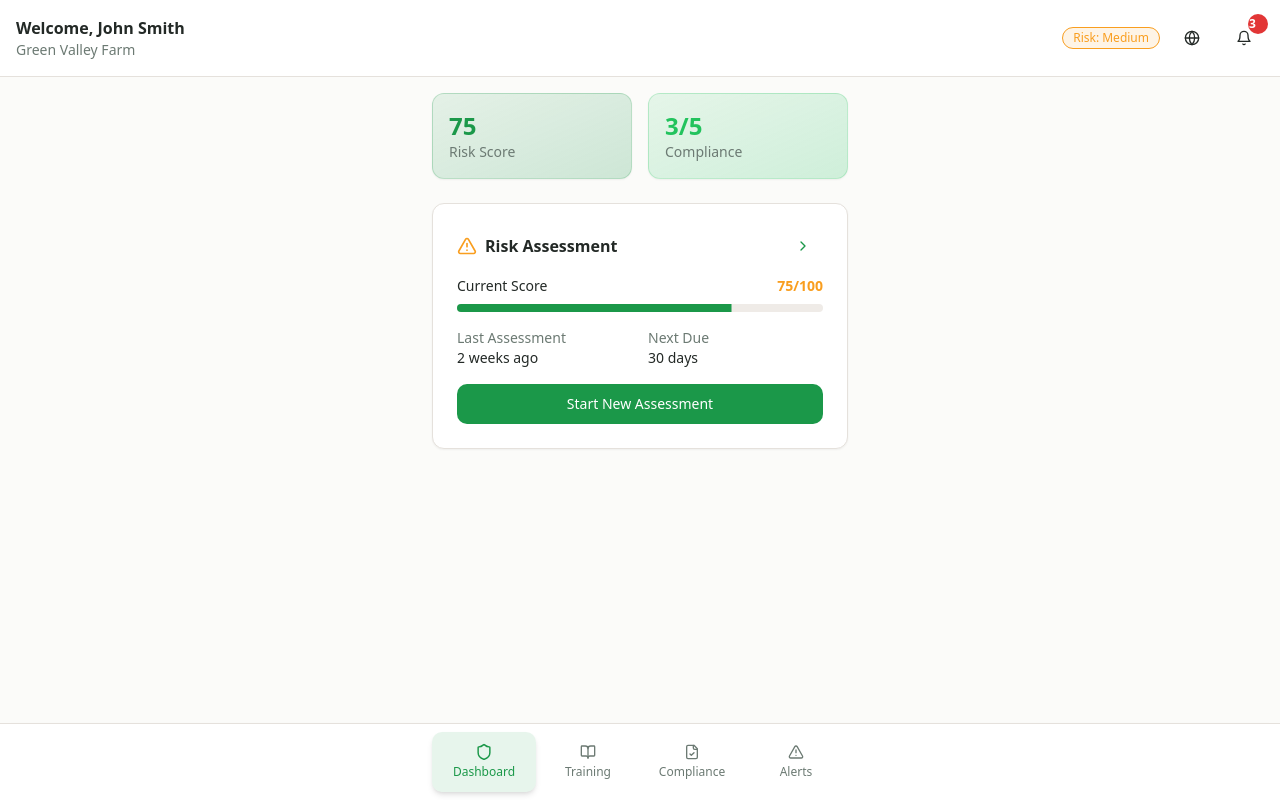
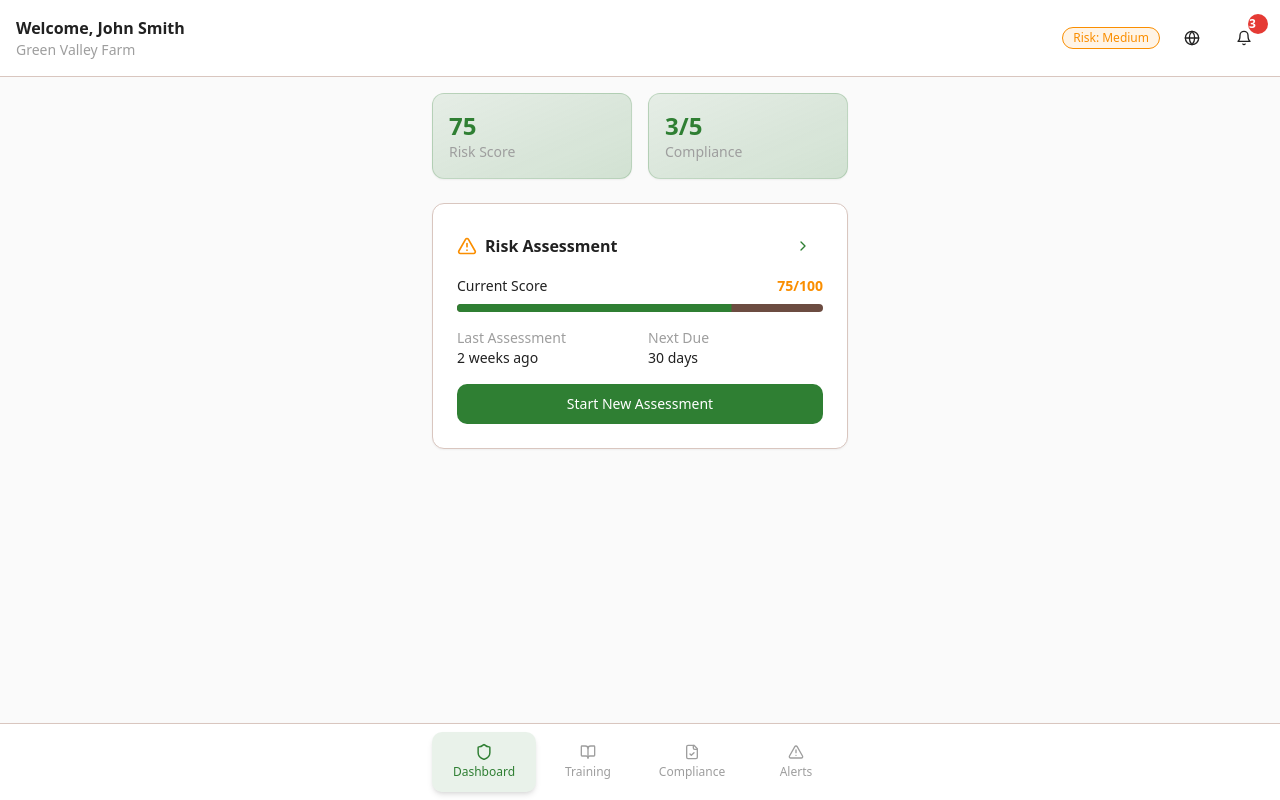
Before and after one commit to UtkarshaGhosh/farmeric, a React (Vite) app: page / in a window 1280 px wide. Built offline with nearby package versions, Linux system fonts and the light colour scheme; the HTML template or start-up script is replaced by a standard one.

Commit message:
Apply brand color palette to CSS variables (retry without no-op edits)
cgen-1958b400385d42a8b885703db5bc5153

```diff
--- a/src/index.css
+++ b/src/index.css
@@ -7,20 +7,20 @@
 @layer base {
   :root {
     /* Core Agricultural Theme */
-    --background: 50 20% 98%;
-    --foreground: 150 8% 15%;
+    --background: 0 0% 98%;
+    --foreground: 0 0% 13%;
 
     --card: 0 0% 100%;
-    --card-foreground: 150 8% 15%;
+    --card-foreground: 0 0% 13%;
 
     --popover: 0 0% 100%;
-    --popover-foreground: 150 8% 15%;
+    --popover-foreground: 0 0% 13%;
 
     /* Primary: Deep Farm Green with enhanced gradients */
-    --primary: 142 70% 35%;
+    --primary: 123 46% 34%;
     --primary-foreground: 0 0% 100%;
-    --primary-muted: 142 40% 85%;
-    --primary-glow: 142 70% 45%;
+    --primary-muted: 123 40% 85%;
+    --primary-glow: 123 46% 44%;
 
     /* Enhanced gradients */
     --gradient-primary: linear-gradient(135deg, hsl(var(--primary)), hsl(var(--primary-glow)));
@@ -35,34 +35,34 @@
     --transition-smooth: all 0.3s cubic-bezier(0.4, 0, 0.2, 1);
 
     /* Secondary: Warm Earth */
-    --secondary: 35 20% 92%;
-    --secondary-foreground: 150 8% 15%;
+    --secondary: 15 25% 34%;
+    --secondary-foreground: 0 0% 100%;
 
-    --muted: 35 20% 95%;
-    --muted-foreground: 150 6% 45%;
+    --muted: 0 0% 96%;
+    --muted-foreground: 0 0% 62%;
 
-    --accent: 142 30% 90%;
-    --accent-foreground: 150 8% 15%;
+    --accent: 201 98% 41%;
+    --accent-foreground: 0 0% 100%;
 
     /* Risk Level Colors */
-    --risk-low: 120 50% 50%;
-    --risk-low-bg: 120 50% 95%;
-    --risk-medium: 35 95% 55%;
-    --risk-medium-bg: 35 95% 95%;
-    --risk-high: 0 75% 55%;
-    --risk-high-bg: 0 75% 95%;
+    --risk-low: 123 41% 45%;
+    --risk-low-bg: 123 41% 95%;
+    --risk-medium: 34 100% 49%;
+    --risk-medium-bg: 34 100% 95%;
+    --risk-high: 2 77% 55%;
+    --risk-high-bg: 2 77% 95%;
 
     /* Status Colors */
-    --success: 142 70% 45%;
+    --success: 123 46% 34%;
     --success-foreground: 0 0% 100%;
-    --warning: 35 95% 55%;
-    --warning-foreground: 0 0% 100%;
-    --destructive: 0 75% 55%;
+    --warning: 37 95% 56%;
+    --warning-foreground: 0 0% 10%;
+    --destructive: 2 77% 55%;
     --destructive-foreground: 0 0% 100%;
 
-    --border: 35 15% 88%;
-    --input: 35 15% 88%;
-    --ring: 142 70% 35%;
+    --border: 15 25% 80%;
+    --input: 15 25% 80%;
+    --ring: 123 46% 34%;
 
     --radius: 0.75rem;
 
```
